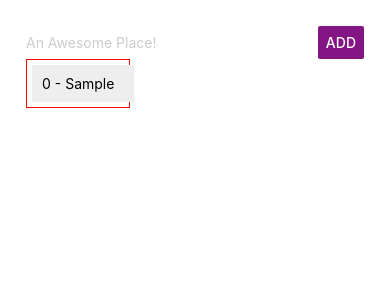
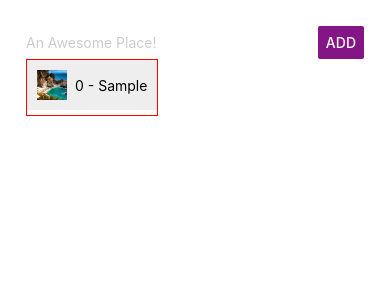
Before and after one commit to etrivinos/React-Native---The-Practical-Guide, a React Native app: screen / in a window 390 px wide. Both pictures are taken after typing "Sample" into the empty fields and a click on the button "ADD". Shown: the top 300 px of the page. Built offline with nearby package versions, Linux system fonts and the light colour scheme.

Commit message:
Local Image

```diff
--- a/App.js
+++ b/App.js
@@ -3,6 +3,8 @@
 
 import PlaceInput from './src/components/PlaceInput/PlaceInput';
 import PlaceList from './src/components/PlaceList/PlaceList';
+
+import placeImage from './src/assets/beautiful-place.jpg';
 
 export default class App extends React.Component {
   state = {
@@ -13,7 +15,11 @@
     if(placeName) {
       this.setState(prevState => {
         return {
-          places: prevState.places.concat({key: prevState.places.length, value: placeName})
+          places: prevState.places.concat({
+            key: prevState.places.length,
+            value: placeName,
+            image: placeImage
+          })
         };
       });
     }
--- a/src/components/ListItem/ListItem.js
+++ b/src/components/ListItem/ListItem.js
@@ -1,9 +1,10 @@
 import React from 'react';
-import { StyleSheet, View, Text, TouchableNativeFeedback } from 'react-native';
+import { StyleSheet, View, Text, TouchableNativeFeedback, Image } from 'react-native';
 
 const listItem = (props) => (
 	<TouchableNativeFeedback onPress={props.onItemPressed}>
 	  <View style={styles.listItem}>
+      <Image source={props.placeImage} style={styles.placeImage} />
 	    <Text>{props.placeName}</Text>
 	  </View>
 	</TouchableNativeFeedback>
@@ -12,9 +13,17 @@
 const styles = StyleSheet.create({
   listItem: {
     width: "100%",
+    marginBottom: 5,
     padding: 10,
     backgroundColor: "#EEE",
-    margin: 5
+    flexDirection: "row",
+    alignItems: "center"
+  },
+
+  placeImage: {
+    marginRight: 8,
+    height: 30,
+    width: 30
   }
 });
 
--- a/src/components/PlaceList/PlaceList.js
+++ b/src/components/PlaceList/PlaceList.js
@@ -19,6 +19,7 @@
       renderItem={(info) => (
         <ListItem
           placeName={info.item.key + ' - ' + info.item.value}
+          placeImage={info.item.image}
           onItemPressed={() => props.onItemDeleted(info.item.key) }  />
       )} />
 	)
```
Also changed, not shown: src/assets/beautiful-place.jpg (added).
